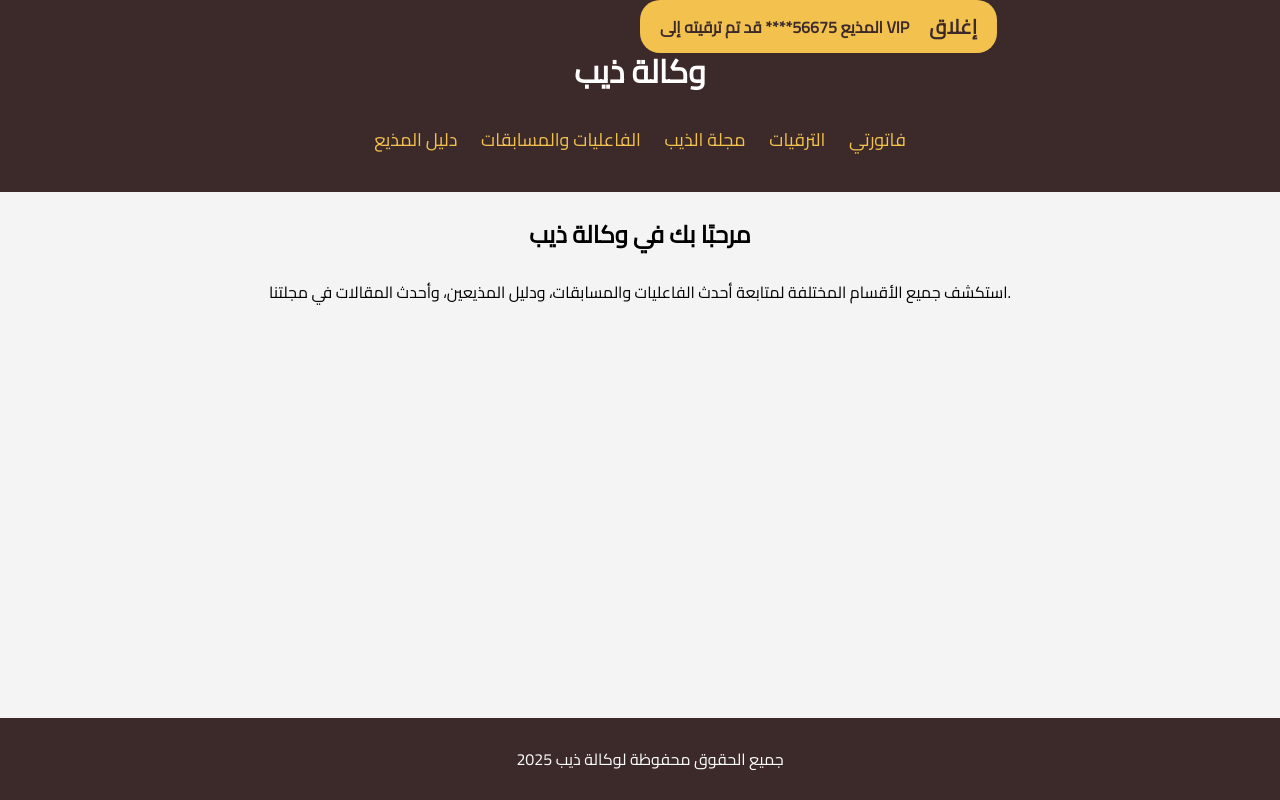
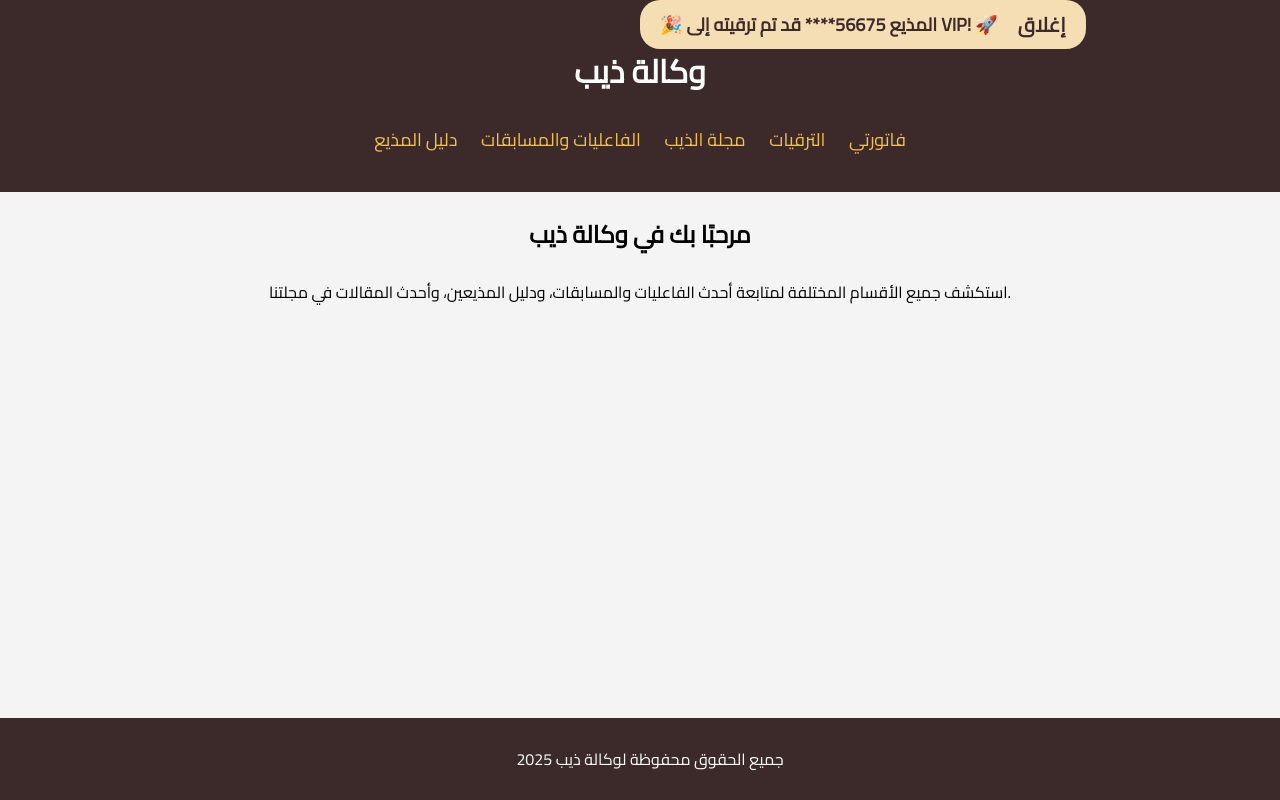
Before and after one commit to a7medRas/agency-website, a plain HTML site: page index.html in a window 1280 px wide. Drawn offline with Linux system fonts and the light colour scheme.

Commit message:
Update index.html

```diff
--- a/index.html
+++ b/index.html
@@ -49,9 +49,9 @@
     }
     /* Announcement banner */
     .announcement {
-      background-color: #f2c14e;
+      background-color: #f5deb3; /* Beige color */
       color: #3c2a2a;
-      padding: 8px 20px;
+      padding: 6px 20px;
       font-size: 16px;
       font-weight: bold;
       position: fixed;
@@ -75,6 +75,9 @@
     .announcement a:hover {
       text-decoration: underline;
     }
+    .announcement span {
+      font-size: 18px;
+    }
     @keyframes moveText {
       0% {
         transform: translateX(100%);
@@ -89,7 +92,7 @@
 
   <!-- Announcement Banner -->
   <div class="announcement">
-    <span>المذيع 56675**** قد تم ترقيته إلى VIP</span>
+    <span>🎉 المذيع 56675**** قد تم ترقيته إلى VIP! 🚀</span>
     <a href="javascript:void(0);" onclick="this.parentElement.style.display='none';">إغلاق</a>
   </div>
 
```
